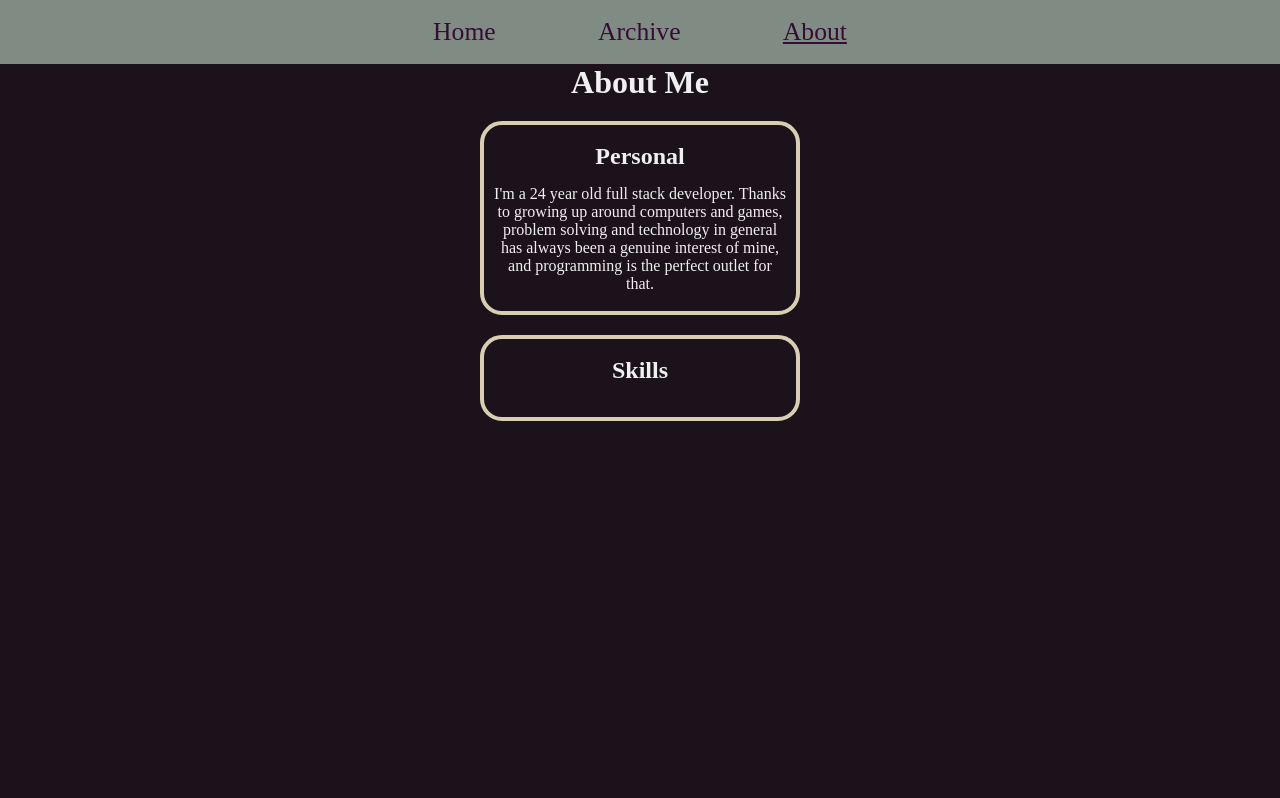
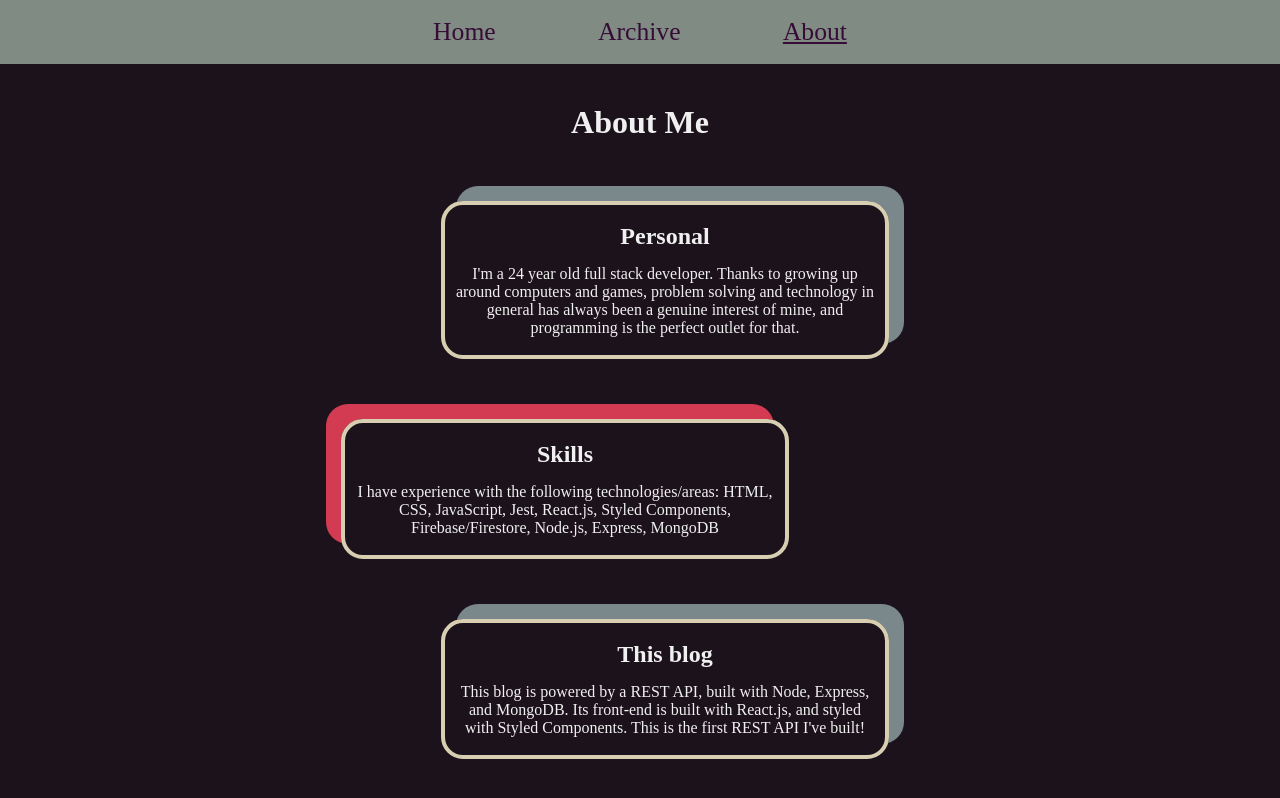
Before and after one commit to fredrikb12/blog-api-frontend, a React (Create React App) app: page /#/about in a window 1280 px wide. Built offline with nearby package versions, Linux system fonts and the light colour scheme; no server answers.

Commit message:
Add more content to about component

```diff
--- a/src/App.js
+++ b/src/App.js
@@ -21,6 +21,8 @@ function App() {
       darkShadeHover: "#590C59",
       purpleBorder: "#700070",
       blueBorder: "#405E8A",
+      brightAccentShadow: "#D33B53",
+      lightAccentShadow: "#7B888B",
     },
   };
 
--- a/src/components/About/About.js
+++ b/src/components/About/About.js
@@ -1,15 +1,21 @@
 import { StyledAbout } from "../../styled/About.styled";
 import AboutCard from "./AboutCard";
 
-function About({}) {
+function About() {
   const cards = [
     {
       title: "Personal",
-      text: "I'm a 24 year old full stack developer. Thanks to growing up around computers and games, problem solving and technology in general has always been a genuine interest of mine, and programming is the perfect outlet for that. ",
+      text: `I'm a ${
+        new Date().getFullYear() - 1998
+      } year old full stack developer. Thanks to growing up around computers and games, problem solving and technology in general has always been a genuine interest of mine, and programming is the perfect outlet for that. `,
     },
     {
       title: "Skills",
-      text: "",
+      text: "I have experience with the following technologies/areas: HTML, CSS, JavaScript, Jest, React.js, Styled Components, Firebase/Firestore, Node.js, Express, MongoDB",
+    },
+    {
+      title: "This blog",
+      text: "This blog is powered by a REST API, built with Node, Express, and MongoDB. Its front-end is built with React.js, and styled with Styled Components. This is the first REST API I've built!",
     },
   ];
   return (
--- a/src/styled/About.styled.js
+++ b/src/styled/About.styled.js
@@ -4,4 +4,5 @@ export const StyledAbout = styled.main`
   display: flex;
   flex-direction: column;
   align-items: center;
+  padding: 40px 0;
 `;
--- a/src/styled/AboutCard.styled.js
+++ b/src/styled/AboutCard.styled.js
@@ -1,13 +1,21 @@
 import styled from "styled-components";
 
 export const StyledAboutCard = styled.article`
-  width: clamp(250px, 25vw, 500px);
+  width: clamp(250px, 35vw, 650px);
   text-align: center;
   border: 4px solid ${({ theme }) => theme.clr.lightShade};
   border-radius: 22px;
   padding: 18px 10px;
-  margin-top: 20px;
+  margin-top: 60px;
+  box-shadow: 0px 0px 12px 0 ${({ theme }) => theme.clr.lightAccent};
 
+  &:nth-child(odd) {
+    box-shadow: 15px -15px 0 0 ${({ theme }) => theme.clr.lightAccentShadow};
+  }
+
+  &:nth-child(even) {
+    box-shadow: -15px -15px 0 0 ${({ theme }) => theme.clr.brightAccentShadow};
+  }
   & h1 {
     margin-bottom: 15px;
   }
@@ -15,4 +23,13 @@ export const StyledAboutCard = styled.article`
   & div {
     display: flex;
   }
+
+  @media (min-width: 600px) {
+    &:nth-child(odd) {
+      margin-left: 50px;
+    }
+    &:nth-child(even) {
+      margin-left: -50px;
+    }
+  }
 `;
```
